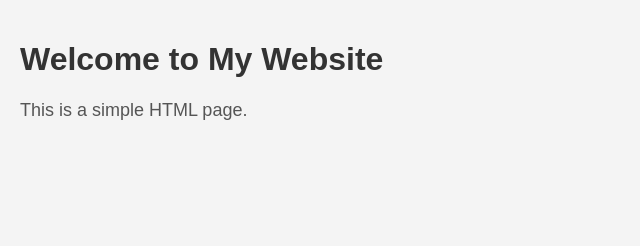
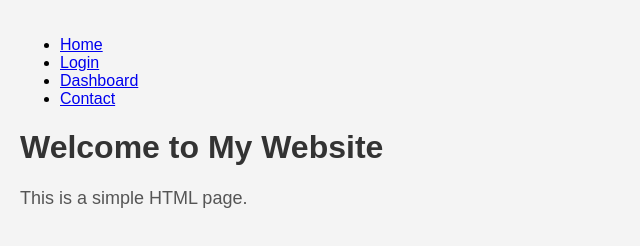
Before and after one commit to Dreyjt/axia-student-portal, a plain HTML site: page index.html in a window 1280 px wide. Shown: the whole page, without its empty margins (0-640 px from the left). Drawn offline with Linux system fonts and the light colour scheme.

Commit message:
added navigation menu

```diff
--- a/index.html
+++ b/index.html
@@ -8,6 +8,16 @@
 </head>
 <body>
 
+    <!-- Navigation Menu -->
+    <nav class="navbar">
+        <ul>
+            <li><a href="index.html">Home</a></li>
+            <li><a href="login.html">Login</a></li>
+            <li><a href="dashboard.html">Dashboard</a></li>
+            <li><a href="#">Contact</a></li>
+        </ul>
+    </nav>
+
     <h1>Welcome to My Website</h1>
     <p>This is a simple HTML page.</p>
 
```
